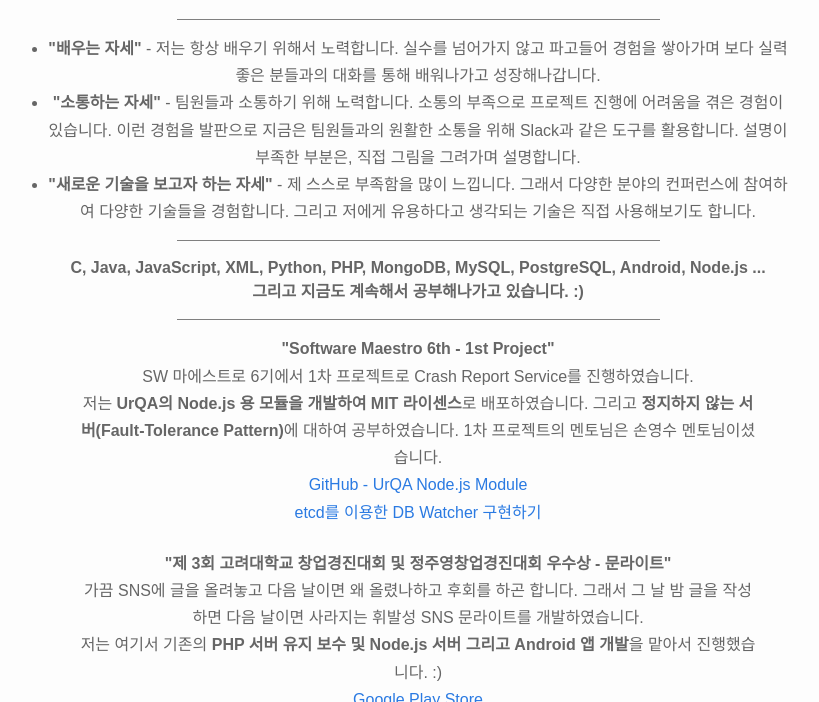
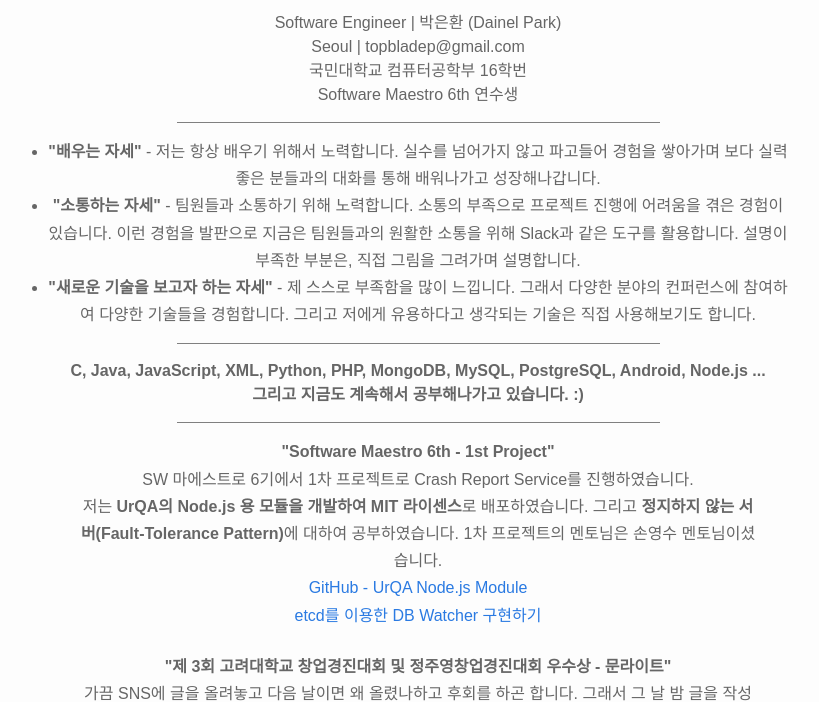
Before and after one commit to DainelPark/dainelpark.github.io, a Jekyll site: the page built from about.html, in a window 1280 px wide and 900 px high, scrolled down 412 px, cut to the strip 198-900 px from the top of the window. Shown: the whole strip, without its empty margins (222-1041 px from the left). Built offline with Jekyll 4.4.1, drawn with Linux system fonts in a browser that asks for light colours.

Commit message:
edit about page

```diff
--- a/about.html
+++ b/about.html
@@ -4,7 +4,7 @@
 
 <div class="about">
 	<center>
-		<img src="/images/profile_img.jpeg" width="400px" height="361px" style="border-radius: 10px; margin-bottom: 15px;">
+		<img src="/images/profile_img.jpeg" width="400px" height="440px" style="border-radius: 10px; margin-bottom: 15px;">
 
 		<br />
 		Software Engineer  |  박은환 (Dainel Park)
@@ -12,7 +12,10 @@
 		<br />
         Seoul  |  topbladep@gmail.com
 
-		<br />
+        <br />
+        국민대학교 컴퓨터공학부 16학번
+
+        <br />
 		Software Maestro 6th 연수생
 
 		<hr width="65%" size="1" align="center" color="gray" style="margin: 15px"/>
```
Also changed, not shown: 2 other files.
